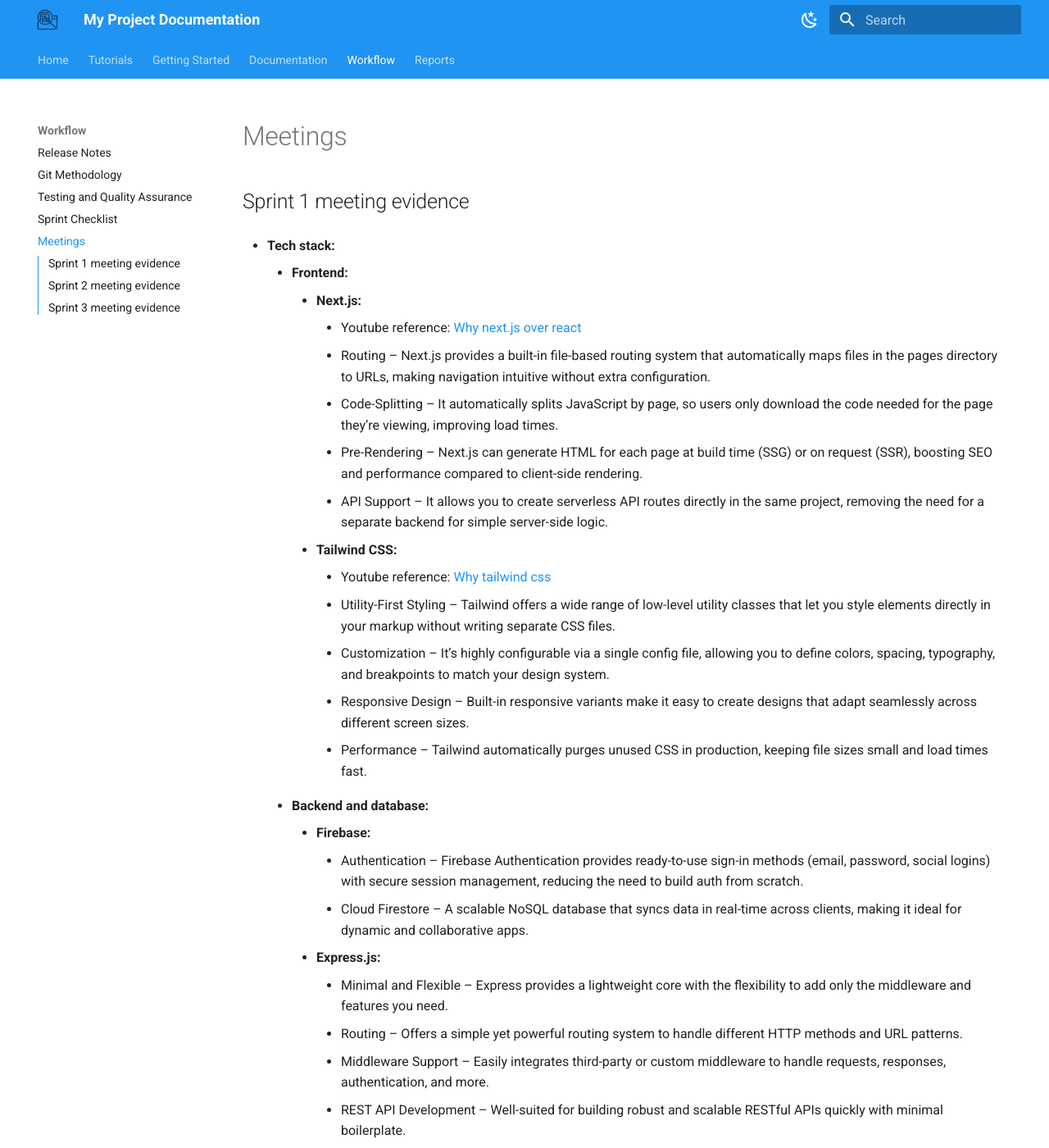
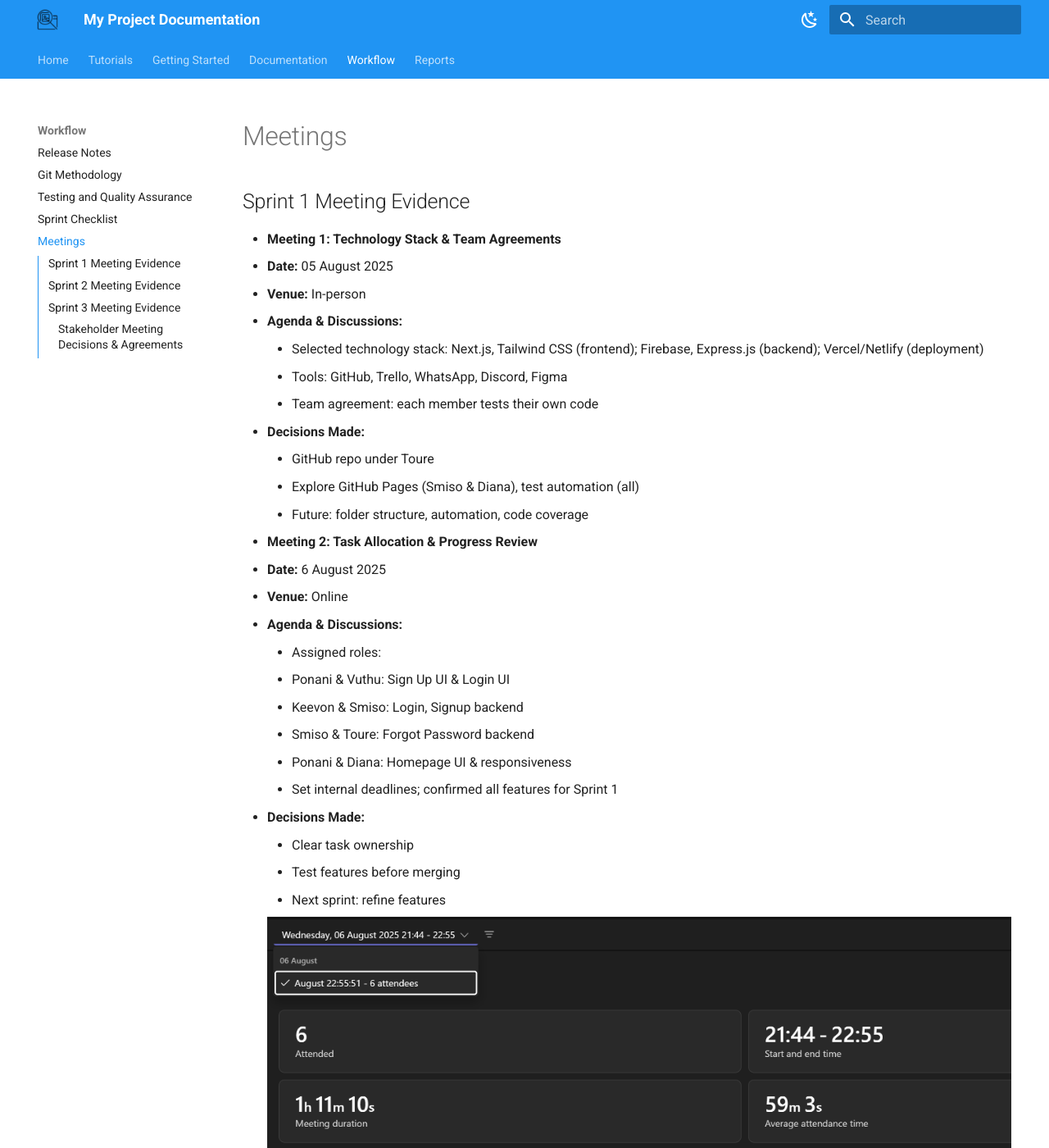
Before and after one commit to MakomaneTau/my-docs, an MkDocs documentation site: the page built from docs/workflow/meetings.md, in a window 1280 px wide and 1400 px high. Shown: the whole window at 82% size. Built offline with MkDocs 1.6.1 and Material for MkDocs 9.7.7, drawn with Linux system fonts in a browser that asks for light colours; some of the changed text lies outside the part shown.

Commit message:
`Update documentation for GlobeTalk project with meeting evidence and notes for Sprints 1, 2, and 3`

````diff
--- a/docs/workflow/meetings.md
+++ b/docs/workflow/meetings.md
@@ -1,129 +1,186 @@
 # Meetings
 
-## Sprint 1 meeting evidence
+## Sprint 1 Meeting Evidence
 
-- **Tech stack:**
-    - **Frontend:**
-        - **Next.js:**
-            - Youtube reference: [Why next.js over react](https://www.youtube.com/watch?v=msJicleNHkA)
-            - Routing – Next.js provides a built-in file-based routing system that automatically maps files in the pages directory to URLs, making navigation intuitive without extra configuration.
-            - Code-Splitting – It automatically splits JavaScript by page, so users only download the code needed for the page they’re viewing, improving load times.
-            - Pre-Rendering – Next.js can generate HTML for each page at build time (SSG) or on request (SSR), boosting SEO and performance compared to client-side rendering.
-            - API Support – It allows you to create serverless API routes directly in the same project, removing the need for a separate backend for simple server-side logic.
-        - **Tailwind CSS:**
-            - Youtube reference: [Why tailwind css](https://www.youtube.com/watch?v=pKrPeUQiDu4)
-            - Utility-First Styling – Tailwind offers a wide range of low-level utility classes that let you style elements directly in your markup without writing separate CSS files.
-            - Customization – It’s highly configurable via a single config file, allowing you to define colors, spacing, typography, and breakpoints to match your design system.
-            - Responsive Design – Built-in responsive variants make it easy to create designs that adapt seamlessly across different screen sizes.
-            - Performance – Tailwind automatically purges unused CSS in production, keeping file sizes small and load times fast.
-    - **Backend and database:**
-        - **Firebase:**
-            - Authentication – Firebase Authentication provides ready-to-use sign-in methods (email, password, social logins) with secure session management, reducing the need to build auth from scratch.
-            - Cloud Firestore – A scalable NoSQL database that syncs data in real-time across clients, making it ideal for dynamic and collaborative apps.
-        - **Express.js:**
-            - Minimal and Flexible – Express provides a lightweight core with the flexibility to add only the middleware and features you need.
-            - Routing – Offers a simple yet powerful routing system to handle different HTTP methods and URL patterns.
-            - Middleware Support – Easily integrates third-party or custom middleware to handle requests, responses, authentication, and more.
-            - REST API Development – Well-suited for building robust and scalable RESTful APIs quickly with minimal boilerplate.
-    - **Deployment:**
-        - **Netlify:**
-            - Continuous Deployment – Automatically builds and deploys your site whenever you push changes to your Git repository.
-            - Global CDN – Delivers your site through a fast, globally distributed content delivery network for low-latency access worldwide.
-            - Serverless Functions – Allows you to run backend logic without maintaining a server, ideal for lightweight APIs and dynamic features.
-            - Instant Rollbacks – Lets you revert to any previous deploy instantly, ensuring quick recovery from issues.
+- **Meeting 1: Technology Stack & Team Agreements**
+  - **Date:** 05 August 2025
+  - **Venue:** In-person
+  - **Agenda & Discussions:**
+    - Selected technology stack: Next.js, Tailwind CSS (frontend); Firebase, Express.js (backend); Vercel/Netlify (deployment)
+    - Tools: GitHub, Trello, WhatsApp, Discord, Figma
+    - Team agreement: each member tests their own code
+  - **Decisions Made:**
+    - GitHub repo under Toure
+    - Explore GitHub Pages (Smiso & Diana), test automation (all)
+    - Future: folder structure, automation, code coverage
 
-- **Development Guides:**
-    - **Next.js:**
-        1. Install Node.js (LTS version recommended).
-        2. Create the app: `npx create-next-app@latest my-app` then `cd my-app`
-        3. Run the development server: `npm run dev`
-        4. Open in browser → Go to http://localhost:3000.
-        5. Start building → Edit files in the pages/ or app/ directory.
-    - **GitHub repo:**
-        1. Create a new repo on GitHub (choose name, description, public).
-        2. In VSCode terminal Initialize Git in your project: `git init`
-        3. Add remote origin: `git remote add origin https://github.com/USERNAME/REPO-NAME.git`
-        4. Stage and commit files: `git add .` then `git commit -m "Initial commit"`
-        5. Push to GitHub: `git branch -M main` then `git push -u origin main`
-    - **GitHub Pages:**
-        1. Have a GitHub repo with your project code.
-        2. Push code to main branch (or another branch if you prefer).
-        3. Enable GitHub Pages: Go to Settings → Pages in your repo. Under Source, select the branch (main) and folder (/root or /docs).
-        4. Save settings → GitHub will give you a live URL.
-        5. Access your site once the deployment finishes.
-    - **Netlify Deployment:**
-        1. Create a Netlify account (or log in).
-        2. Connect your GitHub repo: Click New Site → Import from Git → Select your repo.
-        3. Configure build settings: Build command: `npm run build`, Publish directory: `out` (for Next.js static export) or `build` (for React).
-        4. Deploy site → Netlify will build and give you a live URL.
-        5. Optional → Set up custom domain in Netlify settings.
-    - **Firebase auth:**
-        1. Create a Firebase project at Firebase Console.
-        2. Add a web app → Get Firebase config (apiKey, authDomain, etc.).
-        3. Install Firebase SDK in your project: `npm install firebase`
-        4. Initialize Firebase in your project:
-            ```js
-            import { initializeApp } from "firebase/app";
-            import { getAuth } from "firebase/auth";
-            const firebaseConfig = { /* your config */ };
-            const app = initializeApp(firebaseConfig);
-            const auth = getAuth(app);
-            ```
-        5. Enable auth methods in Firebase Console → Authentication → Sign-in method (Email/Password, Google, etc.).
-        6. Use Firebase Auth to register, login, and manage users in your app.
-    - **Firestore:**
-        1. Create a Firebase project (or use an existing one).
-        2. Enable Firestore in the Firebase Console → Firestore Database → Create database.
-        3. Install Firebase SDK (if not already done).
-        4. Initialize Firestore in your project:
-            ```js
-            import { getFirestore } from "firebase/firestore";
-            const db = getFirestore(app); // app is your initialized Firebase app
-            ```
-        5. Use Firestore to read/write data:
-            - Add document: `addDoc(collection(db, "users"), { name: "John" })`
-            - Get documents: `getDocs(collection(db, "users"))`
-            - Update document: `updateDoc(doc(db, "users", docId), { age: 30 })`
-            - Delete document: `deleteDoc(doc(db, "users", docId))`
+- **Meeting 2: Task Allocation & Progress Review**
+  - **Date:** 6 August 2025
+  - **Venue:** Online
+  - **Agenda & Discussions:**
+    - Assigned roles:
+      - Ponani & Vuthu: Sign Up UI & Login UI
+      - Keevon & Smiso: Login, Signup backend
+      - Smiso & Toure: Forgot Password backend
+      - Ponani & Diana: Homepage UI & responsiveness
+    - Set internal deadlines; confirmed all features for Sprint 1
+  - **Decisions Made:**
+    - Clear task ownership
+    - Test features before merging
+    - Next sprint: refine features
+  - ![Microsoft Teams Meeting Screenshot](../images/online-meeting2.png)
 
-- **Project Management:**
-    - As a group, we have chosen Agile Scrum as our project management methodology. Scrum is an iterative and collaborative framework that divides the project into short, manageable cycles called sprints. Each sprint produces an incremental release, allowing us to continuously improve the product, respond to feedback, and adapt to changing requirements throughout the development process.
-    - **Key Roles:**
-        - Product Owner: Responsible for defining the product vision and prioritizing features. Our Product Owner is our client, Nathan.
-        - Scrum Master: Facilitates the Scrum process, leads meetings, and ensures the team stays on track. Our Scrum Master is Diana.
-        - Team: The group of individuals who develop, test, and support the product. Our team members include: Keevon, Toure’, Ponani, Smiso, and Vuthu.
-    - **Three Key Artifacts in Scrum:**
-        - Product Backlog: A comprehensive list of all desired features and requirements for the product, including items planned for future sprints.
-        - Sprint Backlog: A prioritized list of features and tasks selected from the product backlog for completion during the current sprint.
-        - Burn Down Chart: A visual representation of progress, showing how much work remains in the sprint backlog over time.
-    - **Three Main Ceremonies:**
-        - Sprint Planning: All team members meet to discuss user stories, define sprint goals, and estimate the effort required for each task.
-        - Weekly Scrum (Daily Stand-up): Team members briefly share what they have completed, what they are currently working on, and any obstacles they are facing.
-        - Sprint Review / Retrospective: Held at the end of each sprint. The team demonstrates progress to the client (Nathan) and reflects on what went well and what can be improved in future sprints.
-    - **Sequence of our project management methodology:**
-        - Product Backlog → Sprint Planning → Sprint Backlog → Sprint → Sprint Review → Sprint Retrospective
+- **Meeting 3: UI Design & Initial Development**
+  - **Date:** 11 August 2025
+  - **Venue:** In-person
+  - **Agenda & Discussions:**
+    - Reviewed Figma designs (Login, Sign Up, Forgot Password, Homepage)
+    - Responsiveness requirements
+    - Task breakdown: UI development, functionality implementation
+  - **Decisions Made:**
+    - Finalized UI designs for Sprint 1
+    - Assigned UI vs functionality responsibilities
 
-    - **Evidence of sprint methodology:**
-        - Meeting notes, task boards, and progress charts are maintained in Trello and GitHub throughout the project.
+- **Meeting 4: Repository & Collaboration Setup**
+  - **Date:** 15 August 2025
+  - **Venue:** Online
+  - **Agenda & Discussions:**
+    - Addressed repo cloning/pulling issues
+    - Defined branching strategy (feature branches, naming scheme)
+    - Created Sprint1-Combination branch for integration
+    - Established PR/peer review workflow
+  - **Decisions Made:**
+    - Finalized branch naming
+    - Always merge to Sprint1-Combination first
+  - ![Microsoft Teams Meeting Screenshot](../images/online-meeting4.png)
 
-## Sprint 2 meeting evidence
-- **Product Backlog:** Maintained and updated in Trello for Sprint 2.
-- **Sprint Planning Meeting (Meeting 1):** Discussed user stories, defined sprint goals, and estimated tasks for Sprint 2.
-- **Design Implementation & Estimates (Meeting 2):** Reviewed UI/UX designs and provided time/effort estimates for new features.
-- **Random Matchmaking Development & GitHub Merge (Meeting 3):** Developed and merged the random matchmaking feature, resolved merge conflicts.
-- **Testing Strategy & User Feedback (Meeting 4):** Outlined testing approach and gathered user feedback for improvements.
+## Sprint 2 Meeting Evidence
 
-  ![Microsoft Teams Meeting Screenshot](../images/online-meeting2.png)
+- **Meeting 1: Sprint Planning**
+  - **Date:** 20 August 2025
+  - **Venue:** Online
+  - **Agenda & Discussions:**
+    - Features for Sprint 2: Profile, Random Matchmaking
+    - Profile page: select page range, region (pending client), intro, avatar/username generator
+    - Random Matchmaking: button to find pen pal, send/receive letters, inbox, one-time vs long-term (pending client)
+    - Early testing
+    - Assigned frontend/backend split
+  - **Decisions Made:**
+    - Focus on Profile & Random Matchmaking for demo
+    - Integrate avatar/username APIs
+    - Await client input on region & pen pal messaging
+    - Initial frontend/backend split
+  - ![Sprint Planning Teams Meeting](../images/online-meeting2.png)
 
-- **Stakeholder Review:** Presented sprint outcomes to stakeholders and collected feedback for the next sprint.
+- **Meeting 2: Design Implementation & Estimates**
+  - **Date:** 25 August 2025
+  - **Venue:** In-person
+  - **Agenda & Discussions:**
+    - Assigned user story estimates
+    - Finalized/began implementing designs (Homepage, Profile, Edit Profile, Avatar & Username, Dashboard)
+    - Implemented Profile page functionality
+    - Reviewed design decisions
+  - **Decisions Made:**
+    - Finalized designs, began implementation
+    - User story estimates completed
+    - Prepared for avatar/username API integration
 
-## Sprint 3 meeting evidence
-- **Product Backlog:** Updated with new requirements and feedback from previous sprints.
-- **Sprint Planning Meeting (Meeting 1):** Prioritized tasks and set sprint goals for Sprint 3.
-- **Design Implementation & Estimates (Meeting 2):** Finalized design changes and estimated development time for remaining features.
-- **Random Matchmaking Development & GitHub Merge (Meeting 3):** Enhanced matchmaking logic and ensured successful integration.
-- **Testing Strategy & User Feedback (Meeting 4):** Conducted comprehensive testing and reviewed user feedback for final adjustments.
+- **Meeting 3: Random Matchmaking Development & GitHub Merge**
+  - **Date:** 27 August 2025
+  - **Venue:** Online
+  - **Agenda & Discussions:**
+    - Began matchmaking algorithm
+    - Merge conflicts from local versions
+    - Team-wide merging session: consolidate, resolve conflicts, sync environments
+  - **Decisions Made:**
+    - Merged branches, consistent codebase
+    - Continued matchmaking development
+  - ![Teams Merge Session](../images/online-meeting4.png)
 
-  ![Microsoft Teams Meeting Screenshot](../images/online-meeting4.png)
+- **Meeting 4: Testing Strategy & User Feedback**
+  - **Date:** 1 September 2025
+  - **Venue:** Online
+  - **Agenda & Discussions:**
+    - Distributed automation testing tasks
+    - User feedback: formal questionnaires, printed forms, collection process
+  - **Decisions Made:**
+    - Assigned automation testing
+    - Adopted questionnaire feedback system
+    - Distributed/collected forms
 
-- **Stakeholder Review:** Demonstrated completed features and discussed next steps with stakeholders.
+## Sprint 3 Meeting Evidence
+
+- **Meeting 1: Sprint Planning**
+  - **Date:** 4 September 2025
+  - **Venue:** Online
+  - **Agenda & Discussions:**
+    - Features: Improvements to Profile, Random Matchmaking, Chatting System, Cultural Explorer
+    - Chatting System: data model, Firestore collections, REST endpoints, moderation, dashboard, real-time updates, security, extensibility
+    - Cultural Explorer: country profiles (REST API), country facts (manual dataset)
+  - **Decisions Made:**
+    - Focus on Chatting System & Cultural Explorer for demo
+    - Explorer: country profiles (API), facts (dataset)
+    - Chat system: Firestore collections
+
+- **Meeting 2: Designs for Implementation & Estimates**
+  - **Date:** 10 September 2025
+  - **Venue:** In-person
+  - **Agenda & Discussions:**
+    - Assigned user story estimates
+    - New UI designs for Cultural Explorer, Profile, Edit Profile, Chat System, Dashboard
+  - **Decisions Made:**
+    - Finalized designs, began implementation
+    - User story estimates completed
+    - Updated database schema
+
+- **Meeting 3: In-person Team Coding Session**
+  - **Date:** 19 September 2025
+  - **Venue:** In-person
+  - **Agenda & Discussions:**
+    - Checked progress on frontend/backend tasks
+    - Chatting System: Firestore setup, REST endpoints, frontend integration, moderation
+    - Cultural Explorer: API integration, dataset creation, mapping logic
+  - **Decisions Made:**
+    - Merge completed chat/explorer components
+    - Assign debugging tasks
+    - Set deadline for unfinished features
+
+- **Stakeholder Interaction Meeting**
+  - **Date:** 23 September 2025
+  - **Venue:** Online
+  - **Agenda & Discussions:**
+    - Presented new design, deliverables
+    - Clarified API documentation, database, testing, public API endpoint
+  - **Decisions Made:**
+    - API docs: clear/structured
+    - Add changes to schema
+    - Document all tests
+    - Prove at least 1 public API endpoint
+
+- **Meeting 4: Testing Strategy & User Feedback**
+  - **Date:** 25 September 2025
+  - **Venue:** Online
+  - **Agenda & Discussions:**
+    - Distributed automation testing tasks
+    - Continued formal feedback approach
+    - Printed forms, collection process
+  - **Decisions Made:**
+    - Assigned automation testing
+    - Continued questionnaire feedback system
+    - Distributed/collected forms
+
+---
+
+### Stakeholder Meeting Decisions & Agreements
+- Trial period for matched users, max two rematches.
+- Region is defined as country + time zone + language.
+- Users can preview cultural profiles before matching.
+- Messaging types: one-time vs long-term correspondence.
+- Action items:
+    - Adjust matchmaking logic to support profile previews.
+    - Document and finalize trial period rules in requirements.
+    - Update region-based preferences in the database schema.
+    - Prepare prototype screens reflecting these changes for the next review.
+- Next steps: Implement discussed changes into the next sprint.
+
+- Schedule follow-up with stakeholder to present updated prototype
````
Also changed, not shown: docs/index.md (+1 -1 lines).
